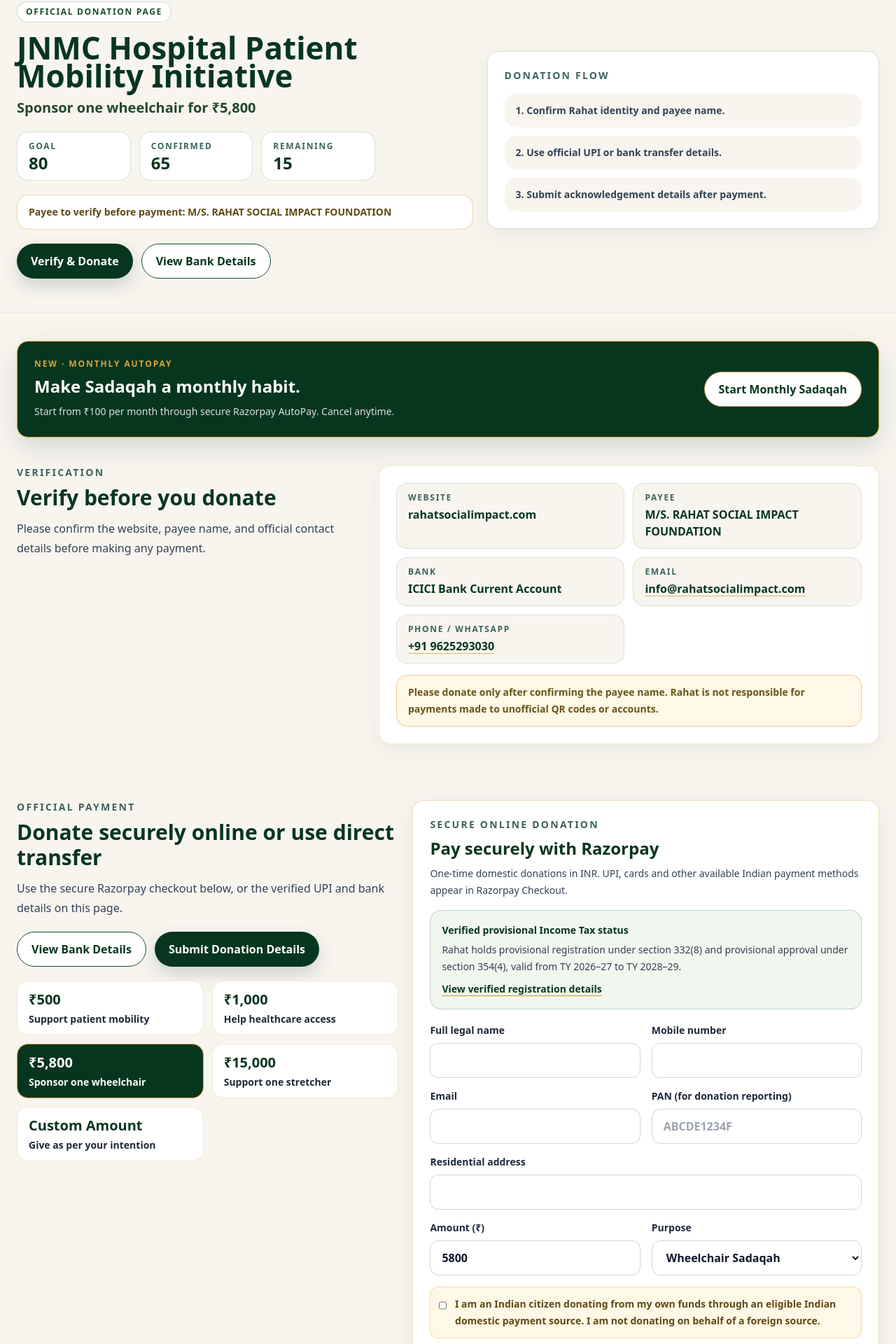
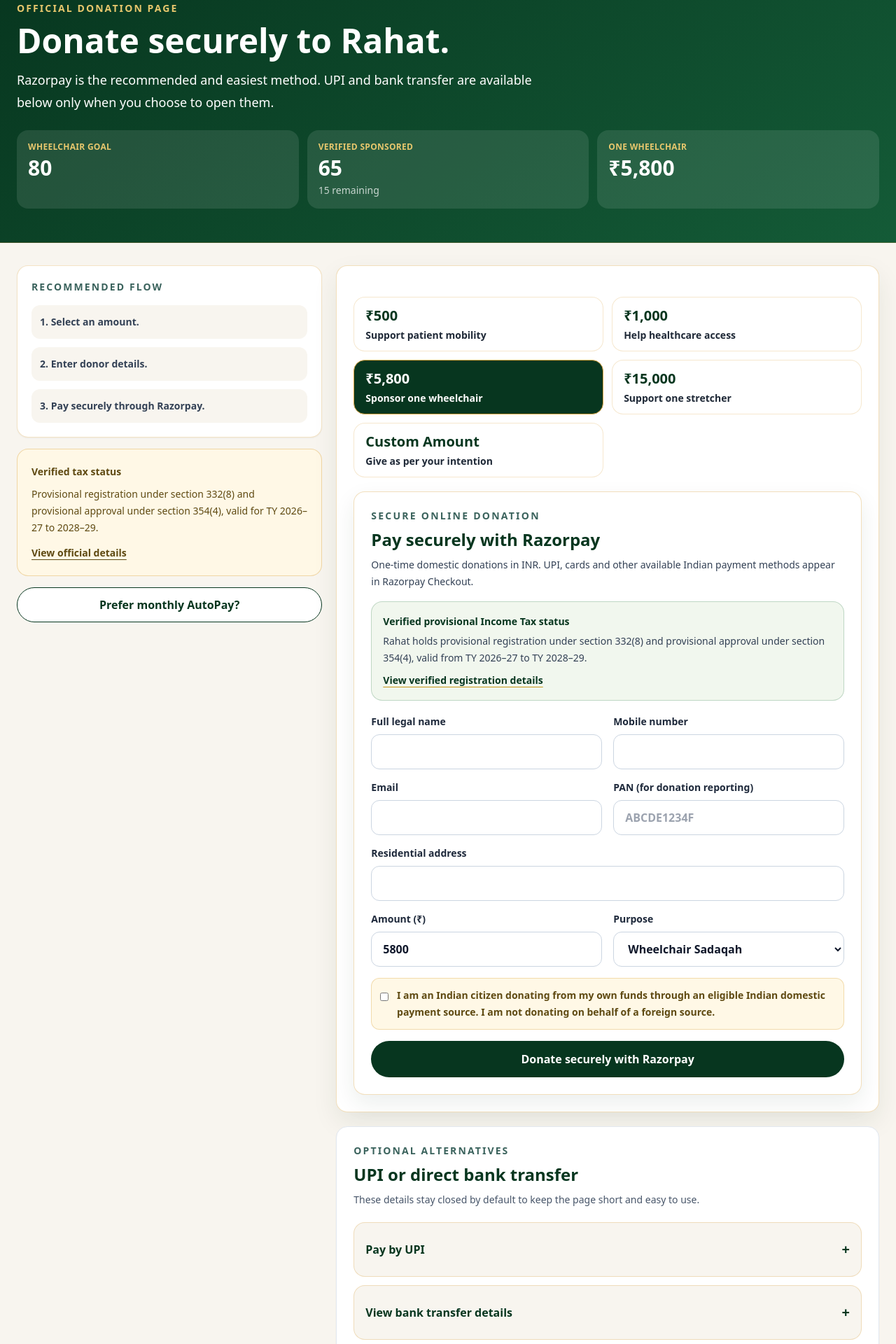
Before and after one commit to ateeb222/rahat-foundation-website, a Next.js app: page /donate in a window 1280 px wide. Shown: the part 117-2037 px from the top of the page at 70% size. Built offline with nearby package versions, Linux system fonts and the light colour scheme.

Commit message:
Simplify donation page and collapse alternate payment details

```diff
--- a/app/donate/page.tsx
+++ b/app/donate/page.tsx
@@ -1,5 +1,4 @@
 import type { Metadata } from 'next';
-import type { ReactNode } from 'react';
 import Link from 'next/link';
 
 import { CopyButton } from '@/components/donation/CopyButton';
@@ -9,10 +8,13 @@
 import { donationConfig } from '@/lib/donation-config';
 
 export const metadata: Metadata = {
-  title: 'Official Donation Page',
+  title: 'Donate Securely',
   description:
-    'Official Rahat Social Impact Foundation donation page for the JNMC Hospital Patient Mobility Initiative.',
+    'Official Rahat Social Impact Foundation donation page with secure Razorpay checkout, optional UPI and bank transfer, and donor acknowledgement.',
 };
+
+const remaining = donationConfig.campaign.totalGoal - donationConfig.campaign.verifiedSponsored;
+const phoneDisplay = '+91 9625293030';
 
 const bankFields = [
   { label: 'Account Name', value: donationConfig.bank.accountName },
@@ -23,271 +25,106 @@
   { label: 'Account Type', value: donationConfig.bank.accountType },
 ];
 
-const remainingWheelchairs =
-  donationConfig.campaign.totalGoal - donationConfig.campaign.verifiedSponsored;
-const donatePhoneDisplay = '+91 9625293030';
-
-const primaryButton =
-  'inline-flex min-h-[50px] w-full items-center justify-center rounded-full bg-[#07361F] px-5 py-3 text-base font-bold text-white shadow-[0_10px_24px_rgba(7,54,31,0.18)] transition hover:-translate-y-0.5 hover:bg-[#1A4D2E] focus:outline-none focus:ring-2 focus:ring-[#C8951A] focus:ring-offset-2 active:translate-y-0 sm:w-auto';
-const secondaryButton =
-  'inline-flex min-h-[50px] w-full items-center justify-center rounded-full border border-[#1A4D2E] bg-white px-5 py-3 text-base font-bold text-[#07361F] transition hover:-translate-y-0.5 hover:border-[#C8951A] hover:bg-[#F8F5EF] focus:outline-none focus:ring-2 focus:ring-[#C8951A] focus:ring-offset-2 active:translate-y-0 sm:w-auto';
-const cardClass =
-  'rounded-[1rem] border border-[#D9A441]/25 bg-white p-4 shadow-[0_10px_28px_rgba(7,54,31,0.06)] sm:p-6';
-
-function StatChip({ label, value }: { label: string; value: string | number }) {
-  return (
-    <div className="rounded-2xl border border-[#2A7A45]/20 bg-white px-4 py-3">
-      <p className="text-xs font-bold uppercase tracking-[0.14em] text-[#3B635D]">{label}</p>
-      <p className="mt-1 text-2xl font-bold leading-none text-[#07361F]">{value}</p>
-    </div>
-  );
-}
-
-function VerificationRow({ label, value, href }: { label: string; value: string; href?: string }) {
-  const content = href ? (
-    <a className="break-words font-bold text-[#07361F] underline decoration-[#C8951A]/60 underline-offset-4" href={href}>
-      {value}
-    </a>
-  ) : (
-    <span className="break-words font-bold text-[#07361F]">{value}</span>
-  );
-
-  return (
-    <div className="rounded-2xl border border-[#2A7A45]/15 bg-[#F8F5EF] px-4 py-3">
-      <p className="text-xs font-bold uppercase tracking-[0.14em] text-[#3B635D]">{label}</p>
-      <p className="mt-1 text-base leading-6">{content}</p>
-    </div>
-  );
-}
-
-function AccordionCard({
-  title,
-  children,
-}: {
-  title: string;
-  children: ReactNode;
-}) {
-  return (
-    <details className="rounded-[1rem] border border-[#D9A441]/25 bg-white p-4 shadow-[0_10px_28px_rgba(7,54,31,0.05)]">
-      <summary className="cursor-pointer text-base font-bold text-[#07361F]">{title}</summary>
-      <div className="mt-3 text-sm leading-6 text-slate-700">{children}</div>
-    </details>
-  );
-}
-
 export default function DonatePage() {
   return (
-    <main className="min-h-screen overflow-x-hidden bg-[#F8F5EF] pb-32 text-[#1F2937] sm:pb-16">
-      <section className="border-b border-[#D9A441]/20 bg-[#F8F5EF]">
-        <div className="mx-auto w-full max-w-7xl px-4 py-6 sm:px-6 sm:py-10 lg:py-12">
-          <div className="grid gap-5 lg:grid-cols-[1fr_0.86fr] lg:items-center">
-            <div className="max-w-3xl">
-              <p className="inline-flex rounded-full border border-[#2A7A45]/25 bg-white px-3 py-1.5 text-xs font-bold uppercase tracking-[0.14em] text-[#1A4D2E]">
-                Official Donation Page
+    <main className="min-h-screen overflow-x-hidden bg-[#F8F5EF] pb-28 text-[#1F2937] sm:pb-16">
+      <section className="border-b border-[#D9A441]/25 bg-[linear-gradient(145deg,#07361F_0%,#145B37_100%)] text-white">
+        <div className="mx-auto max-w-7xl px-4 py-8 sm:px-6 sm:py-12">
+          <p className="text-xs font-bold uppercase tracking-[0.15em] text-[#E7C76D] sm:text-sm">Official Donation Page</p>
+          <h1 className="mt-3 max-w-4xl text-[34px] font-bold leading-[1.08] sm:text-5xl">Donate securely to Rahat.</h1>
+          <p className="mt-4 max-w-3xl text-base leading-7 text-white/88 sm:text-lg sm:leading-8">
+            Razorpay is the recommended and easiest method. UPI and bank transfer are available below only when you choose to open them.
           </p>
-              <h1 className="mt-4 text-[30px] font-bold leading-tight text-[#07361F] sm:text-4xl lg:text-[44px]">
-                JNMC Hospital Patient Mobility Initiative
-              </h1>
-              <p className="mt-3 text-lg font-semibold leading-7 text-[#25472D] sm:text-xl">
-                Sponsor one wheelchair for ₹5,800
-              </p>
-
-              <div className="mt-5 grid grid-cols-3 gap-2 sm:max-w-lg sm:gap-3">
-                <StatChip label="Goal" value={donationConfig.campaign.totalGoal} />
-                <StatChip label="Confirmed" value={donationConfig.campaign.verifiedSponsored} />
-                <StatChip label="Remaining" value={remainingWheelchairs} />
-              </div>
-
-              <p className="mt-5 rounded-2xl border border-[#D9A441]/45 bg-white px-4 py-3 text-sm font-semibold leading-6 text-[#5F4A12]">
-                Payee to verify before payment: {donationConfig.upi.payeeName}
-              </p>
-
-              <div className="mt-5 flex flex-col gap-3 sm:flex-row">
-                <a href="#official-verification" className={primaryButton}>
-                  Verify & Donate
-                </a>
-                <a href="#bank-details" className={secondaryButton}>
-                  View Bank Details
-                </a>
-              </div>
-            </div>
-
-            <aside className="rounded-[1rem] border border-[#2A7A45]/20 bg-white p-4 shadow-[0_12px_32px_rgba(7,54,31,0.06)] sm:p-6">
-              <p className="text-sm font-bold uppercase tracking-[0.16em] text-[#3B635D]">
-                Donation flow
-              </p>
-              <ol className="mt-4 grid gap-3 text-sm font-semibold leading-6 text-slate-700">
-                <li className="rounded-2xl bg-[#F8F5EF] px-4 py-3">1. Confirm Rahat identity and payee name.</li>
-                <li className="rounded-2xl bg-[#F8F5EF] px-4 py-3">2. Use official UPI or bank transfer details.</li>
-                <li className="rounded-2xl bg-[#F8F5EF] px-4 py-3">3. Submit acknowledgement details after payment.</li>
-              </ol>
-            </aside>
+          <div className="mt-6 grid gap-3 sm:grid-cols-3">
+            <div className="rounded-2xl bg-white/10 p-4"><p className="text-xs font-bold uppercase tracking-wide text-[#E7C76D]">Wheelchair goal</p><p className="mt-1 text-3xl font-bold">{donationConfig.campaign.totalGoal}</p></div>
+            <div className="rounded-2xl bg-white/10 p-4"><p className="text-xs font-bold uppercase tracking-wide text-[#E7C76D]">Verified sponsored</p><p className="mt-1 text-3xl font-bold">{donationConfig.campaign.verifiedSponsored}</p><p className="mt-1 text-sm text-white/75">{remaining} remaining</p></div>
+            <div className="rounded-2xl bg-white/10 p-4"><p className="text-xs font-bold uppercase tracking-wide text-[#E7C76D]">One wheelchair</p><p className="mt-1 text-3xl font-bold">₹5,800</p></div>
           </div>
         </div>
       </section>
 
-      <section className="mx-auto w-full max-w-7xl px-4 pt-8 sm:px-6 sm:pt-10">
-        <div className="grid gap-4 rounded-[1rem] border border-[#D9A441] bg-[#07361F] p-5 text-white shadow-[0_14px_36px_rgba(7,54,31,0.15)] sm:grid-cols-[1fr_auto] sm:items-center sm:p-6">
-          <div><p className="text-xs font-bold uppercase tracking-[0.16em] text-[#D9A441]">New · Monthly AutoPay</p><h2 className="mt-2 text-2xl font-bold">Make Sadaqah a monthly habit.</h2><p className="mt-2 text-sm leading-6 text-white/85">Start from ₹100 per month through secure Razorpay AutoPay. Cancel anytime.</p></div>
-          <Link href="/sadaqah" className="inline-flex min-h-[50px] w-full items-center justify-center rounded-full border border-[#D9A441] bg-white px-5 py-3 font-bold text-[#07361F] sm:w-auto">Start Monthly Sadaqah</Link>
+      <section className="mx-auto grid max-w-7xl gap-5 px-4 py-8 sm:px-6 lg:grid-cols-[0.72fr_1.28fr]">
+        <aside className="space-y-4">
+          <div className="rounded-2xl border border-[#D9A441]/30 bg-white p-5 shadow-sm">
+            <p className="text-sm font-bold uppercase tracking-[0.15em] text-[#3B635D]">Recommended flow</p>
+            <ol className="mt-4 grid gap-3 text-sm font-semibold leading-6 text-slate-700">
+              <li className="rounded-xl bg-[#F8F5EF] p-3">1. Select an amount.</li>
+              <li className="rounded-xl bg-[#F8F5EF] p-3">2. Enter donor details.</li>
+              <li className="rounded-xl bg-[#F8F5EF] p-3">3. Pay securely through Razorpay.</li>
+            </ol>
           </div>
-      </section>
+          <div className="rounded-2xl border border-[#D9A441]/40 bg-[#FFF8E6] p-5 text-sm leading-6 text-[#5F4A12]">
+            <p className="font-bold">Verified tax status</p>
+            <p className="mt-2">Provisional registration under section 332(8) and provisional approval under section 354(4), valid for TY 2026–27 to 2028–29.</p>
+            <Link href="/transparency" className="mt-3 inline-flex font-bold underline underline-offset-4">View official details</Link>
+          </div>
+          <Link href="/sadaqah" className="inline-flex min-h-[48px] w-full items-center justify-center rounded-full border border-[#07361F] bg-white px-5 py-3 text-center font-bold text-[#07361F]">Prefer monthly AutoPay?</Link>
+        </aside>
 
-      <section id="official-verification" className="mx-auto w-full max-w-7xl scroll-mt-6 px-4 py-8 sm:px-6 sm:py-10">
-        <div className="grid gap-5 lg:grid-cols-[0.82fr_1.18fr]">
-          <div>
-            <p className="text-sm font-bold uppercase tracking-[0.16em] text-[#3B635D]">Verification</p>
-            <h2 className="mt-2 text-2xl font-bold leading-tight text-[#07361F] sm:text-3xl">
-              Verify before you donate
-            </h2>
-            <p className="mt-3 max-w-xl text-base leading-7 text-slate-700">
-              Please confirm the website, payee name, and official contact details before making any payment.
-            </p>
+        <div className="grid gap-5">
+          <div className="rounded-2xl border border-[#D9A441]/35 bg-white p-4 shadow-[0_14px_36px_rgba(7,54,31,0.08)] sm:p-6">
+            <DonationAmountSelector />
+            <div className="mt-5"><RazorpayCheckout /></div>
           </div>
 
-          <div className={cardClass}>
-            <div className="grid gap-3 sm:grid-cols-2">
-              <VerificationRow label="Website" value="rahatsocialimpact.com" />
-              <VerificationRow label="Payee" value={donationConfig.upi.payeeName} />
-              <VerificationRow label="Bank" value={`${donationConfig.bank.bankName} Current Account`} />
-              <VerificationRow label="Email" value={donationConfig.contact.displayEmail} href={donationConfig.contact.email} />
-              <VerificationRow label="Phone / WhatsApp" value={donatePhoneDisplay} href={donationConfig.contact.whatsapp} />
+          <section aria-labelledby="other-payment-methods" className="rounded-2xl border border-slate-200 bg-white p-4 shadow-sm sm:p-6">
+            <p className="text-sm font-bold uppercase tracking-[0.15em] text-[#3B635D]">Optional alternatives</p>
+            <h2 id="other-payment-methods" className="mt-2 text-2xl font-bold text-[#07361F]">UPI or direct bank transfer</h2>
+            <p className="mt-2 text-sm leading-6 text-slate-600">These details stay closed by default to keep the page short and easy to use.</p>
+
+            <div className="mt-5 grid gap-3">
+              <details className="group rounded-2xl border border-[#D9A441]/30 bg-[#F8F5EF] p-4">
+                <summary className="flex min-h-[44px] cursor-pointer items-center justify-between gap-3 font-bold text-[#07361F]">
+                  <span>Pay by UPI</span><span aria-hidden="true" className="text-xl group-open:rotate-45">+</span>
+                </summary>
+                <div className="mt-4 border-t border-[#D9A441]/25 pt-4">
+                  <p className="text-xs font-bold uppercase tracking-wide text-slate-500">UPI ID</p>
+                  <p className="mt-2 break-all text-base font-bold leading-6 text-[#07361F]">{donationConfig.upi.id}</p>
+                  <p className="mt-2 text-sm leading-6 text-slate-600">Payee: {donationConfig.upi.payeeName}</p>
+                  <CopyButton value={donationConfig.upi.id} label="Copy UPI ID" ariaLabel="Copy official Rahat UPI ID" className="mt-4 w-full sm:w-auto" />
+                  <details className="mt-4 rounded-xl border border-slate-200 bg-white p-3">
+                    <summary className="cursor-pointer text-sm font-bold text-[#07361F]">Show QR code</summary>
+                    <div className="mt-3 flex justify-center"><img src={donationConfig.upi.qrPath} alt={donationConfig.upi.qrAlt} className="h-auto w-full max-w-[220px]" /></div>
+                  </details>
                 </div>
-            <p className="mt-4 rounded-2xl border border-[#D9A441]/50 bg-[#FFF8E6] px-4 py-3 text-sm font-bold leading-6 text-[#6A5518]">
-              Please donate only after confirming the payee name. Rahat is not responsible for payments made to unofficial QR codes or accounts.
-            </p>
-          </div>
-        </div>
-      </section>
+              </details>
 
-      <section id="official-payment" className="mx-auto w-full max-w-7xl scroll-mt-6 px-4 py-8 sm:px-6 sm:py-10">
-        <div className="grid gap-5 lg:grid-cols-[0.9fr_1.1fr]">
-          <div>
-            <p className="text-sm font-bold uppercase tracking-[0.16em] text-[#3B635D]">Official payment</p>
-            <h2 className="mt-2 text-2xl font-bold leading-tight text-[#07361F] sm:text-3xl">
-              Donate securely online or use direct transfer
-            </h2>
-            <p className="mt-3 max-w-xl text-base leading-7 text-slate-700">
-              Use the secure Razorpay checkout below, or the verified UPI and bank details on this page.
-            </p>
-            <div className="mt-5 flex flex-col gap-3 sm:flex-row">
-              <a href="#bank-details" className={secondaryButton}>
-                View Bank Details
-              </a>
-              <a href="#donor-details" className={primaryButton}>
-                Submit Donation Details
-              </a>
-            </div>
-            <DonationAmountSelector />
-          </div>
-
-          <div className="grid gap-4">
-            <div id="razorpay-checkout" className="scroll-mt-6"><RazorpayCheckout /></div>
-            <article className={cardClass}>
-              <p className="text-lg font-bold text-[#07361F]">UPI / QR donation</p>
-              <div className="mt-4 rounded-2xl border border-[#2A7A45]/20 bg-[#F8F5EF] p-4">
-                <p className="text-xs font-bold uppercase tracking-[0.14em] text-[#3B635D]">UPI ID</p>
-                <p className="mt-2 break-all text-base font-bold leading-6 text-[#07361F]">
-                  {donationConfig.upi.id}
-                </p>
-                <CopyButton
-                  value={donationConfig.upi.id}
-                  label="Copy UPI ID"
-                  ariaLabel="Copy official Rahat UPI ID"
-                  className="mt-4 w-full"
-                />
-              </div>
-              <div className="mt-4 flex justify-center rounded-2xl border border-[#D9A441]/20 bg-white p-3">
-                <img
-                  src={donationConfig.upi.qrPath}
-                  alt={donationConfig.upi.qrAlt}
-                  className="h-auto w-full max-w-[220px]"
-                />
-              </div>
-            </article>
-
-            <article id="bank-details" className={cardClass}>
-              <div className="flex flex-col gap-3 sm:flex-row sm:items-center sm:justify-between">
-                <div>
-                  <p className="text-lg font-bold text-[#07361F]">Direct bank transfer</p>
-                  <p className="mt-1 text-sm leading-6 text-slate-700">Use these details only after verification.</p>
-                </div>
-                <a href="#donor-details" className={secondaryButton}>
-                  Submit Donation Details
-                </a>
-              </div>
-              <div className="mt-4 grid gap-3 sm:grid-cols-2">
+              <details className="group rounded-2xl border border-[#D9A441]/30 bg-[#F8F5EF] p-4">
+                <summary className="flex min-h-[44px] cursor-pointer items-center justify-between gap-3 font-bold text-[#07361F]">
+                  <span>View bank transfer details</span><span aria-hidden="true" className="text-xl group-open:rotate-45">+</span>
+                </summary>
+                <div className="mt-4 grid gap-3 border-t border-[#D9A441]/25 pt-4 sm:grid-cols-2">
                   {bankFields.map((field) => (
-                  <div key={field.label} className="rounded-2xl border border-[#D9A441]/20 bg-[#F8F5EF] p-3">
-                    <p className="text-xs font-bold uppercase tracking-[0.14em] text-[#3B635D]">{field.label}</p>
-                    <p className="mt-1 break-words text-sm font-bold leading-6 text-[#1F2937]">{field.value}</p>
-                    <CopyButton
-                      value={field.value}
-                      label="Copy"
-                      ariaLabel={`Copy ${field.label}`}
-                      className="mt-3 w-full"
-                    />
+                    <div key={field.label} className="rounded-xl border border-slate-200 bg-white p-3">
+                      <p className="text-xs font-bold uppercase tracking-wide text-slate-500">{field.label}</p>
+                      <p className="mt-1 break-words text-sm font-bold leading-6 text-[#07361F]">{field.value}</p>
+                      <CopyButton value={field.value} label="Copy" ariaLabel={`Copy ${field.label}`} className="mt-3 w-full" />
                     </div>
                   ))}
                 </div>
-            </article>
-
+              </details>
             </div>
+          </section>
         </div>
       </section>
 
       <DonationPurposeAndForm />
 
-      <section className="mx-auto w-full max-w-7xl px-4 py-8 sm:px-6 sm:py-10">
-        <div className="grid gap-3 lg:grid-cols-2">
-          <AccordionCard title="How this campaign works">
-            <p>
-              Wheelchairs will be procured, tagged, recorded, and handed over through hospital coordination. Updates will be published after payment confirmation, procurement, tagging, and deployment.
-            </p>
-          </AccordionCard>
-
-          <AccordionCard title="After donation">
-            <p>
-              Keep your UTR or transaction ID. Submit the acknowledgement form so Rahat can match the payment and update internal records.
-            </p>
-            <p className="mt-2">Recurring Sadaqah remains coming soon.</p>
-          </AccordionCard>
-
-          <AccordionCard title="Zakat and FCRA guidance">
-            <ul className="grid gap-2">
-              <li>Zakat is not accepted through this account at present.</li>
-              <li>Foreign donations are not accepted until FCRA registration or prior permission.</li>
-              <li>{donationConfig.religiousGiving.riba}</li>
-            </ul>
-          </AccordionCard>
-
-          <AccordionCard title="Contact Rahat">
-            <div className="grid gap-2">
-              <a className="font-bold text-[#07361F] underline decoration-[#C8951A]/60 underline-offset-4" href={donationConfig.contact.whatsapp}>
-                WhatsApp {donatePhoneDisplay}
-              </a>
-              <a className="font-bold text-[#07361F] underline decoration-[#C8951A]/60 underline-offset-4" href={donationConfig.contact.phone}>
-                Call {donatePhoneDisplay}
-              </a>
-              <a className="font-bold text-[#07361F] underline decoration-[#C8951A]/60 underline-offset-4" href={donationConfig.contact.email}>
-                {donationConfig.contact.displayEmail}
-              </a>
+      <section className="mx-auto max-w-7xl px-4 py-8 sm:px-6">
+        <div className="rounded-2xl border border-[#D9A441]/30 bg-white p-5 shadow-sm sm:p-6">
+          <h2 className="text-xl font-bold text-[#07361F]">Need help with a donation?</h2>
+          <div className="mt-4 flex flex-col gap-3 text-sm font-bold sm:flex-row sm:flex-wrap">
+            <a href={donationConfig.contact.whatsapp} className="underline underline-offset-4">WhatsApp {phoneDisplay}</a>
+            <a href={donationConfig.contact.phone} className="underline underline-offset-4">Call {phoneDisplay}</a>
+            <a href={donationConfig.contact.email} className="underline underline-offset-4">{donationConfig.contact.displayEmail}</a>
           </div>
-          </AccordionCard>
         </div>
       </section>
 
-      <nav
-        className="fixed inset-x-0 bottom-0 z-50 border-t border-[#D9A441]/25 bg-white/96 px-4 py-3 shadow-[0_-12px_28px_rgba(7,54,31,0.12)] backdrop-blur sm:hidden"
-        aria-label="Donation quick actions"
-      >
+      <nav className="fixed inset-x-0 bottom-0 z-50 border-t border-[#D9A441]/25 bg-white/96 px-4 py-3 shadow-[0_-12px_28px_rgba(7,54,31,0.12)] backdrop-blur sm:hidden" aria-label="Donation quick actions">
         <div className="mx-auto grid max-w-md grid-cols-2 gap-3">
-          <a href="#official-payment" className="inline-flex min-h-[48px] items-center justify-center rounded-full bg-[#07361F] px-4 py-3 text-sm font-bold text-white">
-            Sponsor ₹5,800
-          </a>
-          <a href="#official-verification" className="inline-flex min-h-[48px] items-center justify-center rounded-full border border-[#1A4D2E] bg-white px-4 py-3 text-sm font-bold text-[#07361F]">
-            Verify Details
-          </a>
+          <a href="#razorpay-checkout" className="inline-flex min-h-[48px] items-center justify-center rounded-full bg-[#07361F] px-4 py-3 text-sm font-bold text-white">Donate online</a>
+          <Link href="/sadaqah" className="inline-flex min-h-[48px] items-center justify-center rounded-full border border-[#07361F] bg-white px-4 py-3 text-sm font-bold text-[#07361F]">Monthly</Link>
         </div>
       </nav>
     </main>
```
Lines whose indentation alone changed are shown as unchanged.
